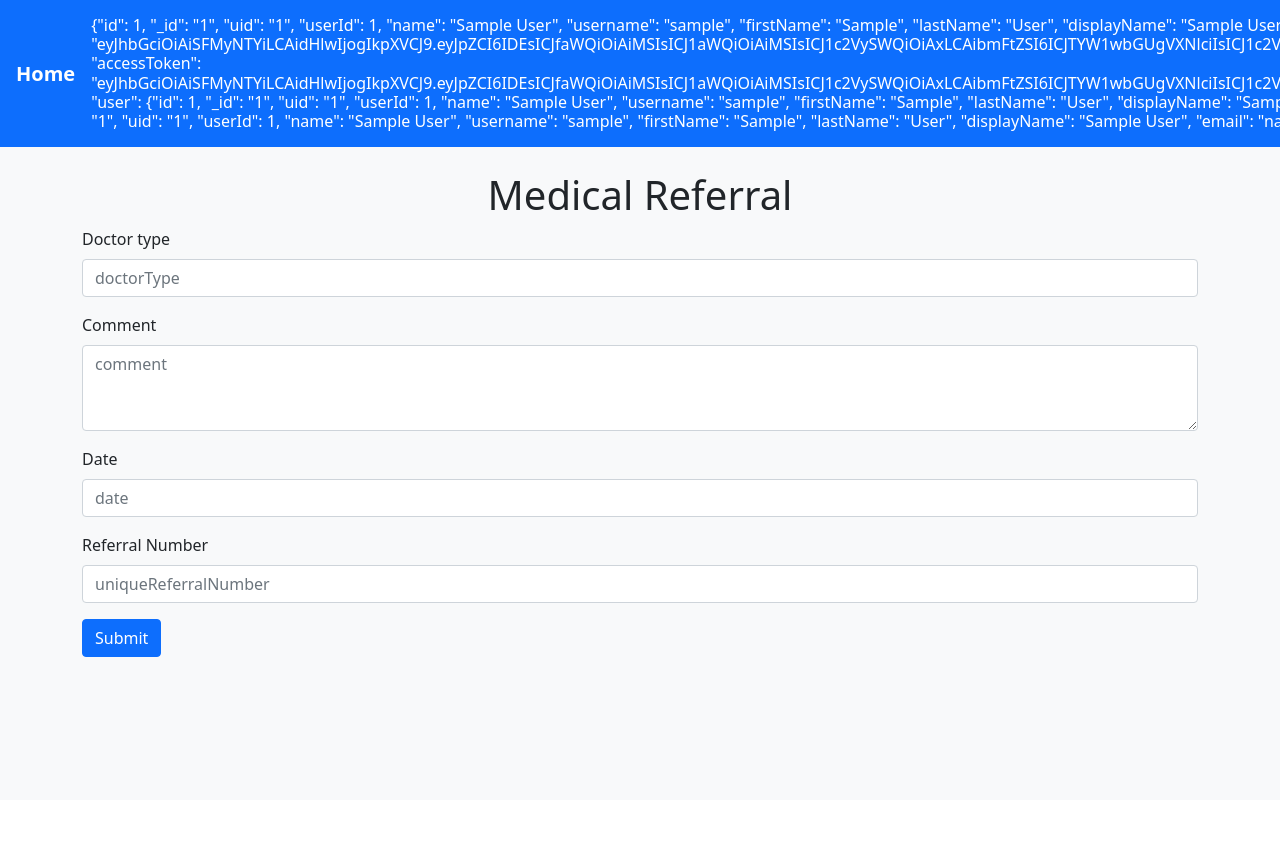
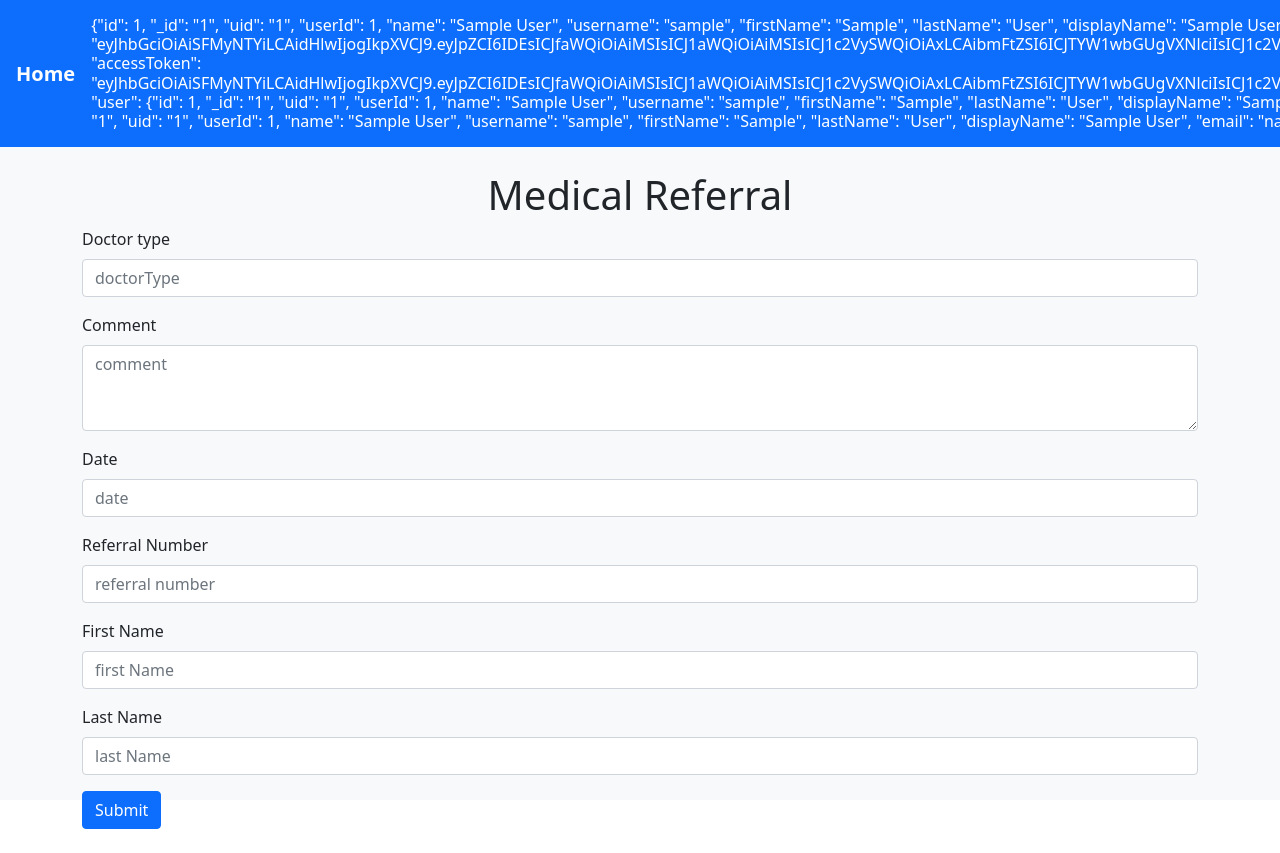
Before and after one commit to ImTheWizzy/st-project, a React (Create React App) app in the folder front-end/: page /medicalreferral in a window 1280 px wide. Shown: the top 853 px of the page. Before the commit the page ends 800 px from the top, so only its background shows below. Built offline with nearby package versions, Linux system fonts and the light colour scheme; sample sign-in values are in the browser's storage.

Commit message:
add patient

```diff
--- a/front-end/src/screens/MedicalReferal.tsx
+++ b/front-end/src/screens/MedicalReferal.tsx
@@ -12,9 +12,11 @@ function Prescription() {
         comment: "",
         date: "",
         uniqueReferralNumber: "",
+        firstName: "",
+        lastName: "",
 
     })
-    function submit(e: React.FormEvent<HTMLFormElement>) {
+    function submit(e:any) {
 
         e.preventDefault();
 
@@ -25,6 +27,8 @@ function Prescription() {
                     comment: data.comment,
                     date: data.date,
                     uniqueReferralNumber: data.uniqueReferralNumber,
+                    firstName: data.firstName,
+                    lastName: data.lastName,
 
                 }
         }).then(res => {
@@ -33,7 +37,7 @@ function Prescription() {
         })
     }
 
-    function handle(e: React.ChangeEvent<HTMLInputElement | HTMLTextAreaElement>) {
+    function handle(e:any) {
         const newData = {...data}
         // @ts-ignore
         newData[e.target.id] = e.target.value
@@ -72,10 +76,22 @@ function Prescription() {
                         </Form.Group>
                         <Form.Group className="mb-3" controlId="uniqueReferralNumber">
                             <Form.Label>Referral Number</Form.Label>
-                            <Form.Control type="text" placeholder="uniqueReferralNumber"
+                            <Form.Control type="text" placeholder="referral number"
                                           value={data.uniqueReferralNumber}
                                           onChange={(e) => handle(e)}/>
                         </Form.Group>
+                            <Form.Group className="mb-3" controlId="firstName">
+                                <Form.Label>First Name</Form.Label>
+                                <Form.Control type="text" placeholder="first Name"
+                                              value={data.firstName}
+                                              onChange={(e) => handle(e)}/>
+                            </Form.Group>
+                                <Form.Group className="mb-3" controlId="lastName">
+                                    <Form.Label>Last Name</Form.Label>
+                                    <Form.Control type="text" placeholder="last Name"
+                                                  value={data.lastName}
+                                                  onChange={(e) => handle(e)}/>
+                                </Form.Group>
                         <Button variant="primary" type="submit">
                             Submit
                         </Button>
```
